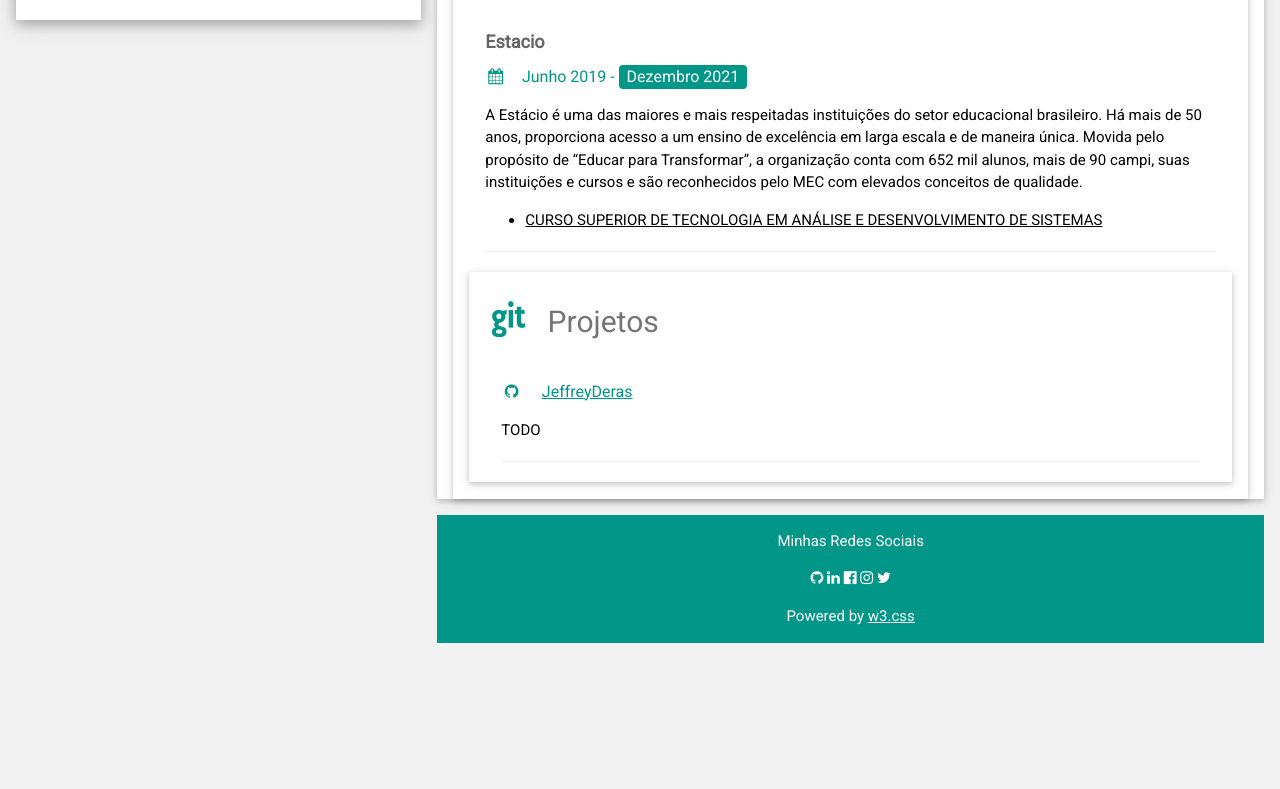
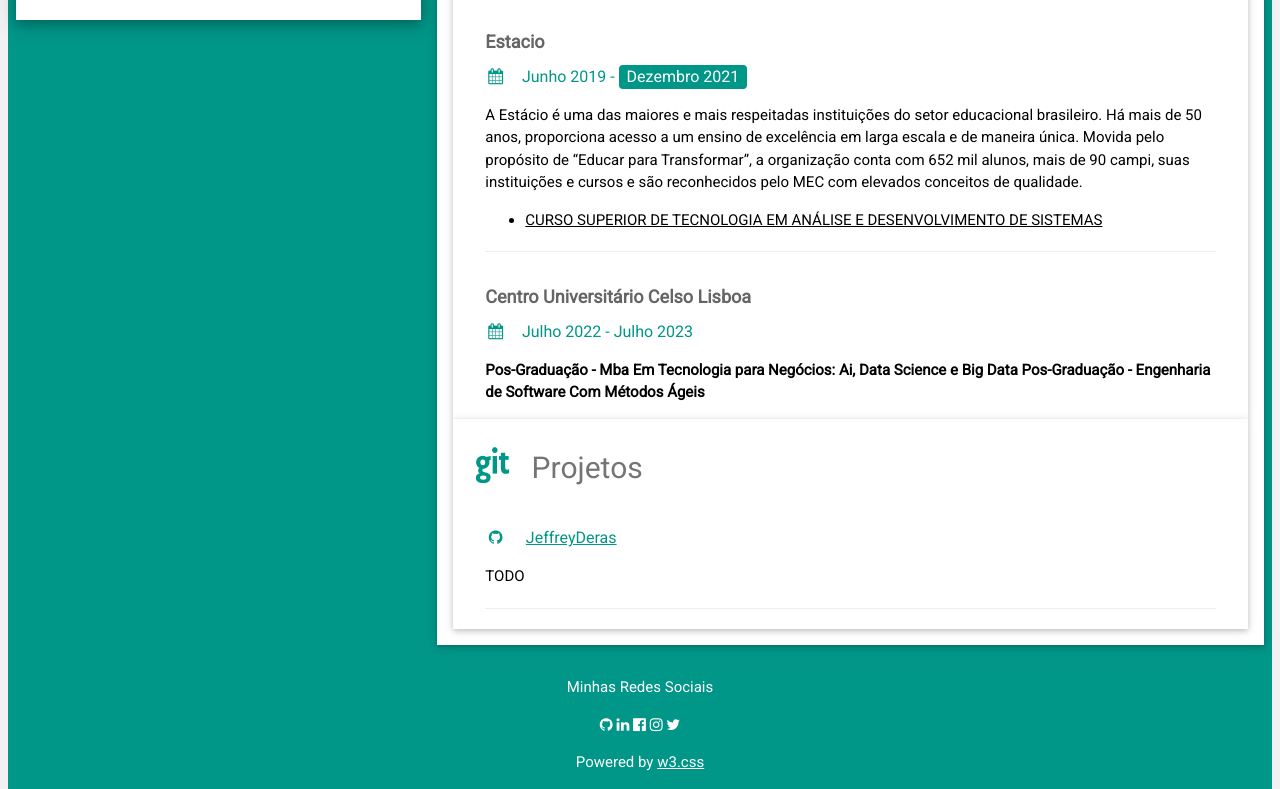
Before and after one commit to JeffreyDeras/Jeffrey-Barbosa-Deras-Curriculum, a plain HTML site: page index.html in a window 1280 px wide. Shown: the part 888-1677 px from the top of the page. Before the commit the page ends 1531 px from the top, so only its background shows below. Drawn offline with nearby package versions, Linux system fonts and the light colour scheme.

Commit message:
Adição de estudo

```diff
--- a/index.html
+++ b/index.html
@@ -150,6 +150,17 @@
               <hr>
             </div>
 
+            <div class="w3-container">
+              <h5 class="w3-opacity"><b>Centro Universitário Celso Lisboa</b></h5>
+              <h6 class="w3-text-teal"><i class="fa fa-calendar fa-fw w3-margin-right"></i>Julho 2022 - Julho 2023</h6>
+              <p>
+                <b>Pos-Graduação - Mba Em Tecnologia para Negócios: Ai, Data Science e Big Data</b>
+                <b>Pos-Graduação -  Engenharia de Software Com Métodos Ágeis </b>
+
+              </p>
+            </div>
+          </div>
+
 
 
           <div class="w3-container w3-card w3-white w3-margin-bottom">
```
